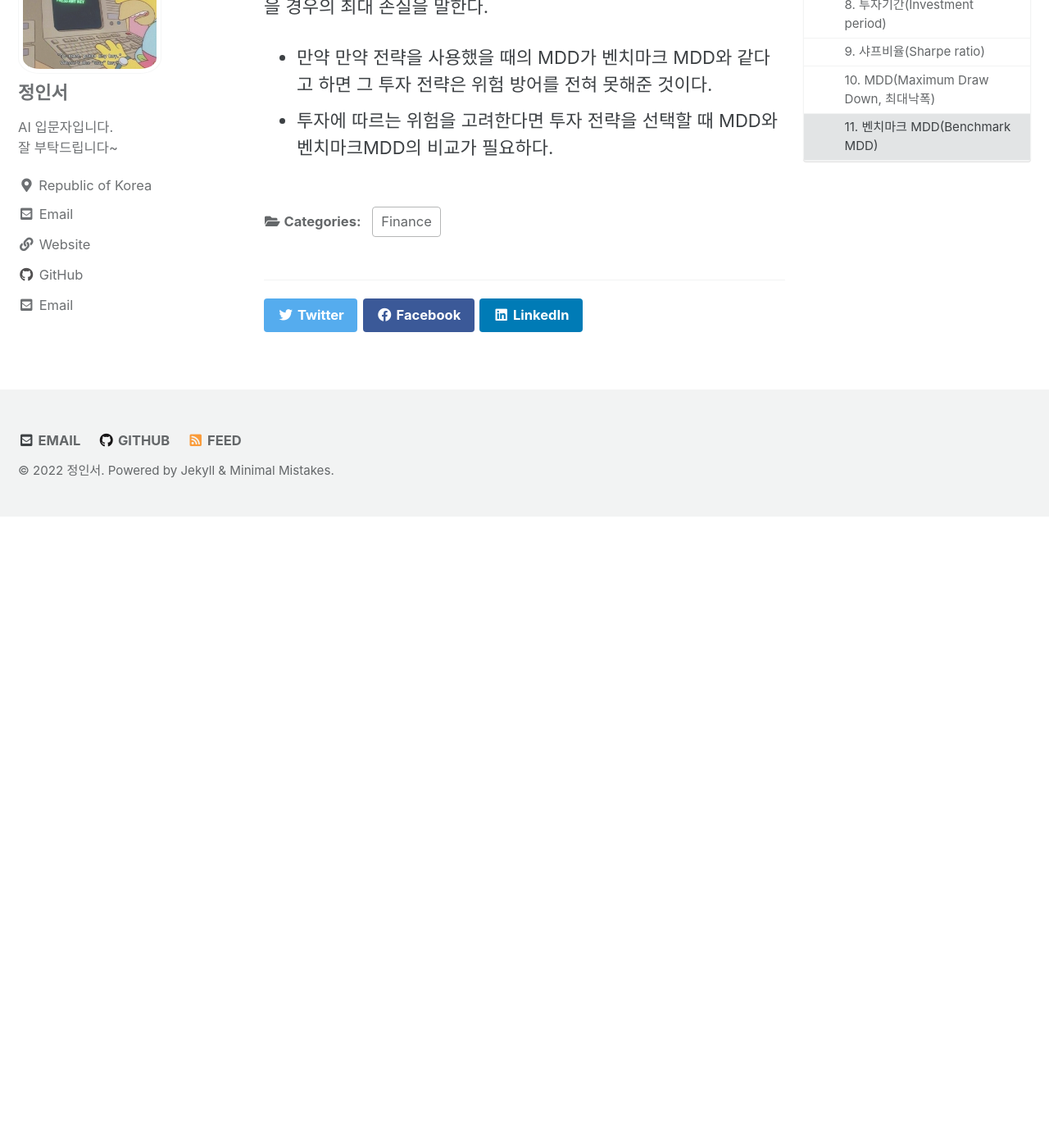
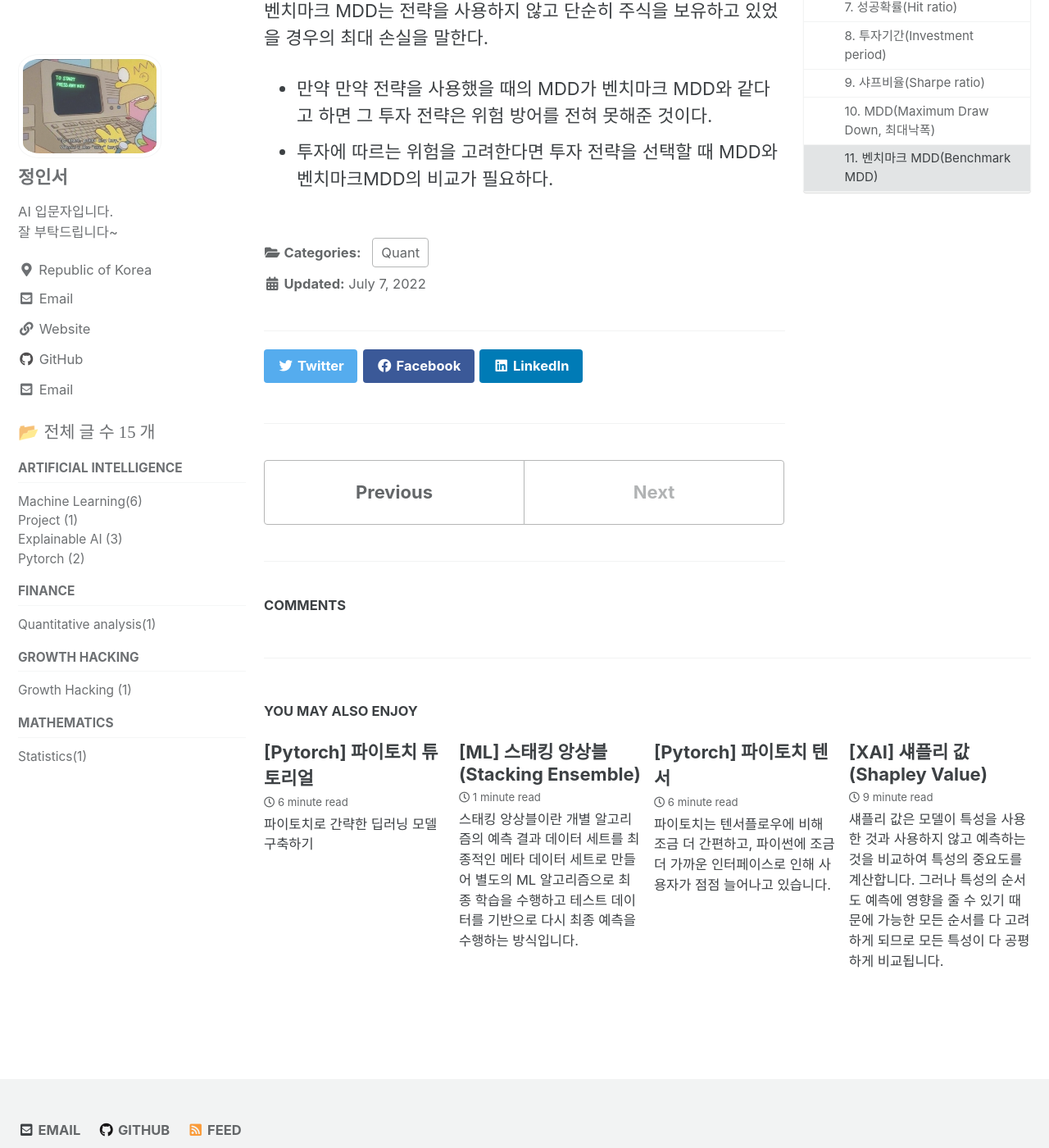
Before and after one commit to Inwest0402/Inwest0402.github.io, a Jekyll site: the page built from _posts/2022/Finance/Quant/2022-07-07-Quant-Base.md, in a window 1280 px wide and 1400 px high, scrolled down 8490 px. Shown: the whole window at 82% size. Built offline with Jekyll 4.4.1, drawn with Linux system fonts in a browser that asks for light colours; cached includes are drawn as plain includes; formulas are drawn with MathJax 3; comment, search, counter and statistics services are not loaded; before the commit the page ends 9120 px from its top, so only the background shows below that; some of the changed text lies outside the part shown.

Commit message:
[2022-07-07]

````diff
--- a/_includes/nav_list_main
+++ b/_includes/nav_list_main
@@ -50,8 +50,8 @@
                     <!--Cpp 카테고리 글들을 모아둔 페이지인 /categories/ml 주소의 글로 링s크 연결-->
                     <!--category[1].size 로 해당 카테고리를 가진 글의 개수 표시-->
                     {% for category in site.categories %}
-                        {% if category[0] == "Finance" %}
-                            <li><a href="/categories/Finance" class="">Finance({{category[1].size}})</a></li>
+                        {% if category[0] == "Quant" %}
+                            <li><a href="/categories/quant" class="">Quantitative analysis({{category[1].size}})</a></li>
                         {% endif %}
                     {% endfor %}
                 </ul>
--- a/_posts/2022/Finance/Quant/2022-07-07-Quant-Base.md
+++ b/_posts/2022/Finance/Quant/2022-07-07-Quant-Base.md
@@ -3,7 +3,7 @@
 excerpt: "퀀트 시작하기"
 
 categories:
-  - Finance
+  - Quant
 # tags:
 #   - [Machine Learning, XAI,Surrogate Analysis ]
 
@@ -14,7 +14,7 @@
 # date: 2022-04-02
 # last_modified_at: 2022-03-29
 ---
-# CH02 일단 해보자
+# 퀀트 시작하기
 
 
 ```python
````
